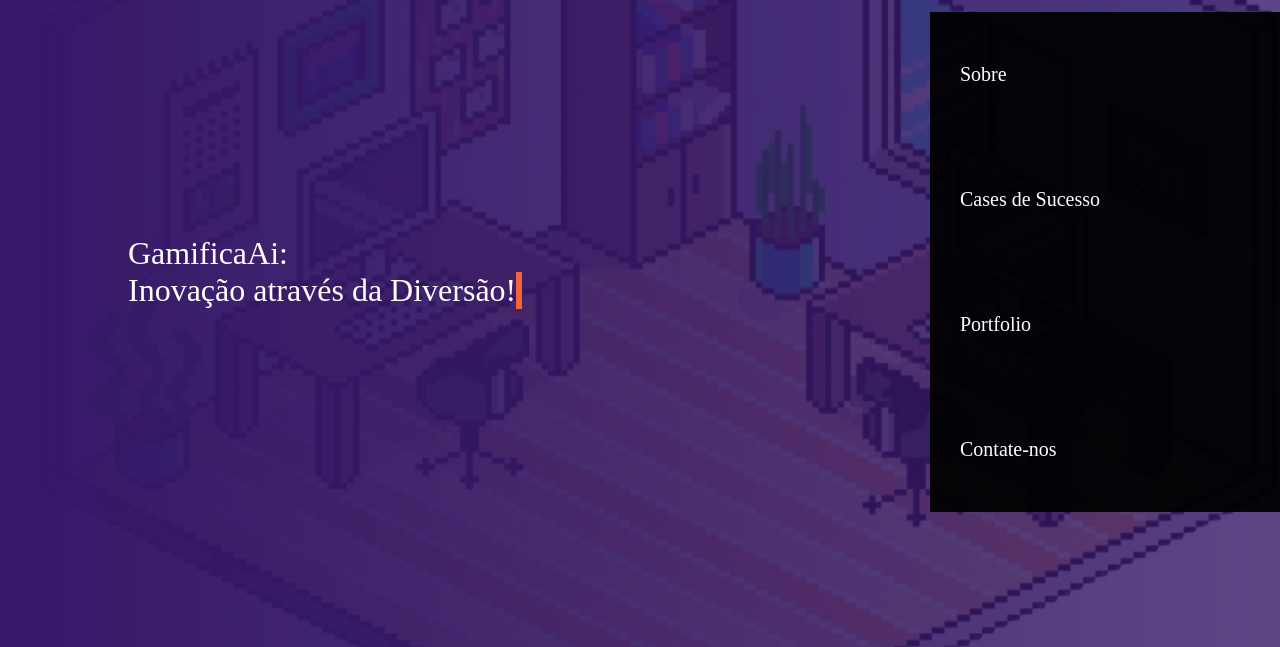
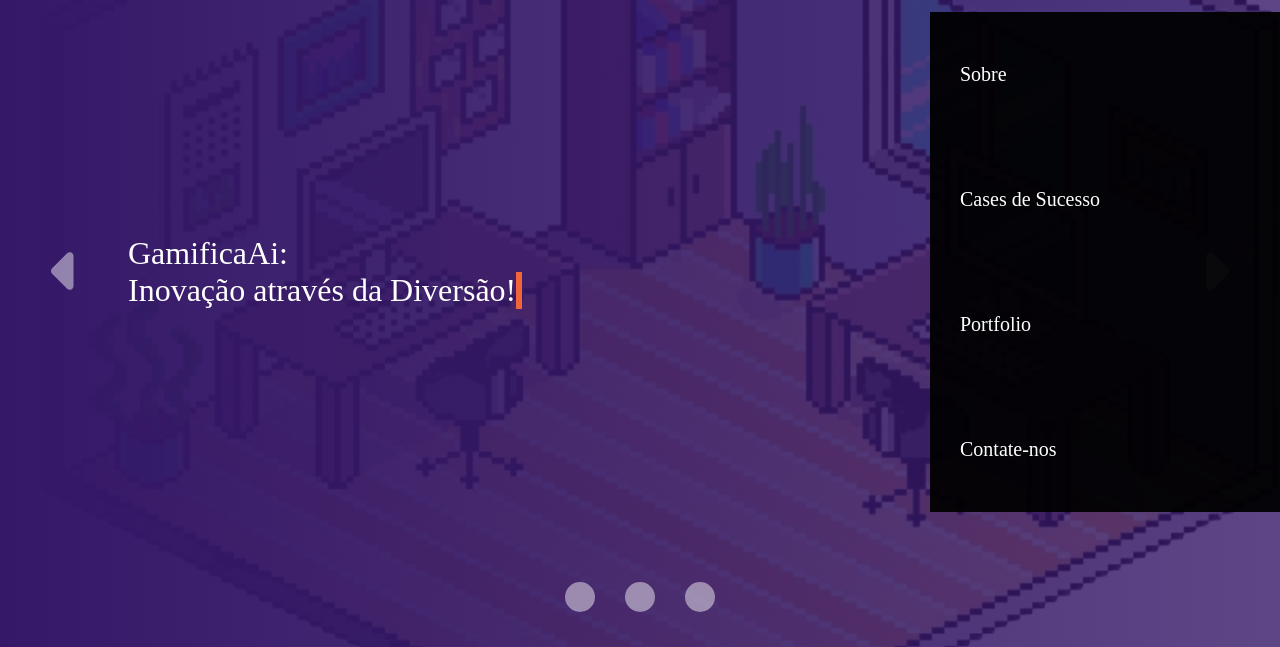
Before and after one commit to ArtzFxz/gamificaai, a plain HTML site: page index.html in a window 1280 px wide. Shown: the part 153-800 px from the top of the page. Drawn offline with Linux system fonts and the light colour scheme; a web font is replaced by a local one.

Commit message:
feat: continuação

```diff
--- a/index.html
+++ b/index.html
@@ -34,6 +34,16 @@
         </header>
         <div class="container-grid conteudo-banner">
             <p>GamificaAi: <span>Inovação através da Diversão!</span></p>
+            <button onclick="mostrarSlideAnterior()" id="botao-anterior"><svg xmlns="http://www.w3.org/2000/svg" viewBox="0 0 256 512"><!--!Font Awesome Free 6.5.2 by @fontawesome - https://fontawesome.com License - https://fontawesome.com/license/free Copyright 2024 Fonticons, Inc.--><path d="M9.4 278.6c-12.5-12.5-12.5-32.8 0-45.3l128-128c9.2-9.2 22.9-11.9 34.9-6.9s19.8 16.6 19.8 29.6l0 256c0 12.9-7.8 24.6-19.8 29.6s-25.7 2.2-34.9-6.9l-128-128z"/></svg></button>
+            <button onclick="mostrarProximoSlide()" id="botao-proximo"><svg xmlns="http://www.w3.org/2000/svg" viewBox="0 0 256 512"><!--!Font Awesome Free 6.5.2 by @fontawesome - https://fontawesome.com License - https://fontawesome.com/license/free Copyright 2024 Fonticons, Inc.--><path d="M246.6 278.6c12.5-12.5 12.5-32.8 0-45.3l-128-128c-9.2-9.2-22.9-11.9-34.9-6.9s-19.8 16.6-19.8 29.6l0 256c0 12.9 7.8 24.6 19.8 29.6s25.7 2.2 34.9-6.9l128-128z"/></svg></button>
+
+            <div class="botoes">
+                <button><svg xmlns="http://www.w3.org/2000/svg" viewBox="0 0 512 512"><!--!Font Awesome Free 6.5.2 by @fontawesome - https://fontawesome.com License - https://fontawesome.com/license/free Copyright 2024 Fonticons, Inc.--><path d="M256 512A256 256 0 1 0 256 0a256 256 0 1 0 0 512z"/></svg></button>
+                <button><svg xmlns="http://www.w3.org/2000/svg" viewBox="0 0 512 512"><!--!Font Awesome Free 6.5.2 by @fontawesome - https://fontawesome.com License - https://fontawesome.com/license/free Copyright 2024 Fonticons, Inc.--><path d="M256 512A256 256 0 1 0 256 0a256 256 0 1 0 0 512z"/></svg></button>
+                <button><svg xmlns="http://www.w3.org/2000/svg" viewBox="0 0 512 512"><!--!Font Awesome Free 6.5.2 by @fontawesome - https://fontawesome.com License - https://fontawesome.com/license/free Copyright 2024 Fonticons, Inc.--><path d="M256 512A256 256 0 1 0 256 0a256 256 0 1 0 0 512z"/></svg></button>
+            </div>
+
+
         </div>
     </div>
     <section id="sobre">
--- a/script.js
+++ b/script.js
@@ -27,3 +27,49 @@
     iconeX.style.display = "inline"
     iconeBarras.style.display = "none"
 }
+
+// funcão carrosel
+
+let slides = [
+    'primeiro-banner',
+    'segundo-banner',
+    'terceiro-banner'
+
+]
+
+let slideAtual = 0
+
+let numeroSlides = slides.length
+
+let banner = document.querySelector(".banner")
+
+banner.classList.add(slides[slideAtual])
+
+const mostrarProximoSlide = () => {
+    banner.classList.remove(slides[slideAtual])
+
+    // numeroSlides = 3
+    // numeroSlides - 1 -> 2
+    // estou no ultimo? 2
+    // [0, 1, 2]
+
+    if(slideAtual < numeroSlides - 1) {
+        slideAtual++
+    } else {
+        slideAtual = 0
+    }
+
+    banner.classList.add(slides[slideAtual])
+}
+
+const mostrarSlideAnterior = () => {
+    banner.classList.remove(slides[slideAtual])
+
+    if(slideAtual > 0) {
+        slideAtual--
+    } else {
+        slideAtual = numeroSlides - 1
+    }
+
+    banner.classList.add(slides[slideAtual])
+}
--- a/style.css
+++ b/style.css
@@ -37,10 +37,74 @@
     /* vh -> Porcentagem da ALTURA da viewport (janela) */
     height: 100vh;
 
-    background-image: linear-gradient(90deg, rgba(53, 24, 104, 1) 0%, rgba(53, 24, 104, 0.8) 100%), url(img/bg-room.png);
     background-repeat: no-repeat;
 
     background-position: 165% 40%;
+
+    position: relative;
+}
+
+.primeiro-banner {
+    background-image: linear-gradient(90deg, rgba(53, 24, 104, 1) 0%, rgba(53, 24, 104, 0.8) 100%), url(img/bg-room.png);
+}
+
+.segundo-banner {
+    background-image: linear-gradient(90deg, rgba(24, 104, 36, 1) 0%, rgba(53, 24, 104, 0.8) 100%), url(img/bg-room.png);
+}
+
+.terceiro-banner {
+    background-image: linear-gradient(90deg, rgba(104, 24, 48, 1) 0%, rgba(53, 24, 104, 0.8) 100%), url(img/bg-room.png);
+}
+
+#botao-anterior, #botao-proximo {
+    width: 30px;
+
+    background: none;
+    border: none;
+
+    cursor: pointer;
+
+    position: absolute;
+
+}
+
+#botao-anterior {
+    left: 4%;
+}
+
+#botao-proximo {
+    right: 4%;
+}
+
+#botao-anterior svg, #botao-proximo svg {
+    fill: #ffffff76;
+}
+
+.botoes {
+    width: 150px;
+
+    display: flex;
+    justify-content: space-between;
+    align-items: center;
+
+    position: absolute;
+    bottom: 4%;
+
+    left: 50%;
+    margin-left: -75px;
+}
+
+.botoes button {
+    width: 30px;
+
+    background: none;
+    border: none;
+
+    cursor: pointer;
+}
+
+.botoes button svg {
+    fill: #ffffff76;
 }
 
 header {
@@ -509,6 +573,8 @@
         position: absolute;
         top: 165px;
         right: 0px;
+
+        z-index: 1;
     }
 
     #sobre {
```
Also changed, not shown: img/caret-left-solid.svg (added), img/caret-right-solid.svg (added), img/circle-solid.svg (added).
